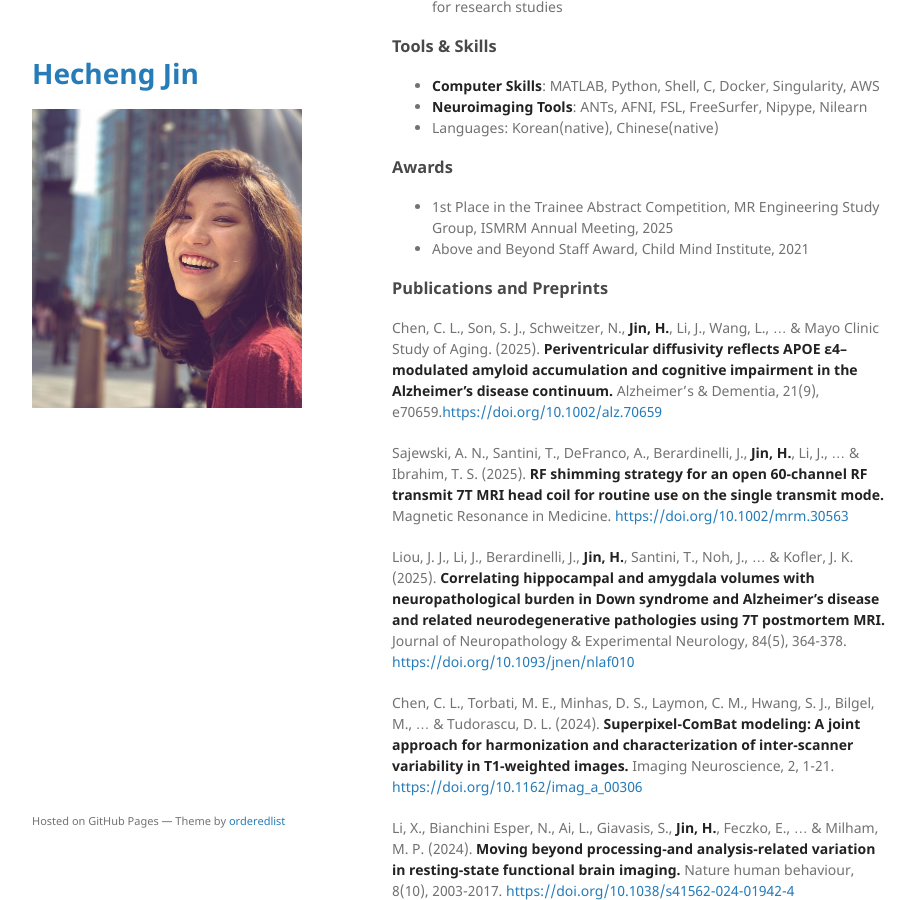
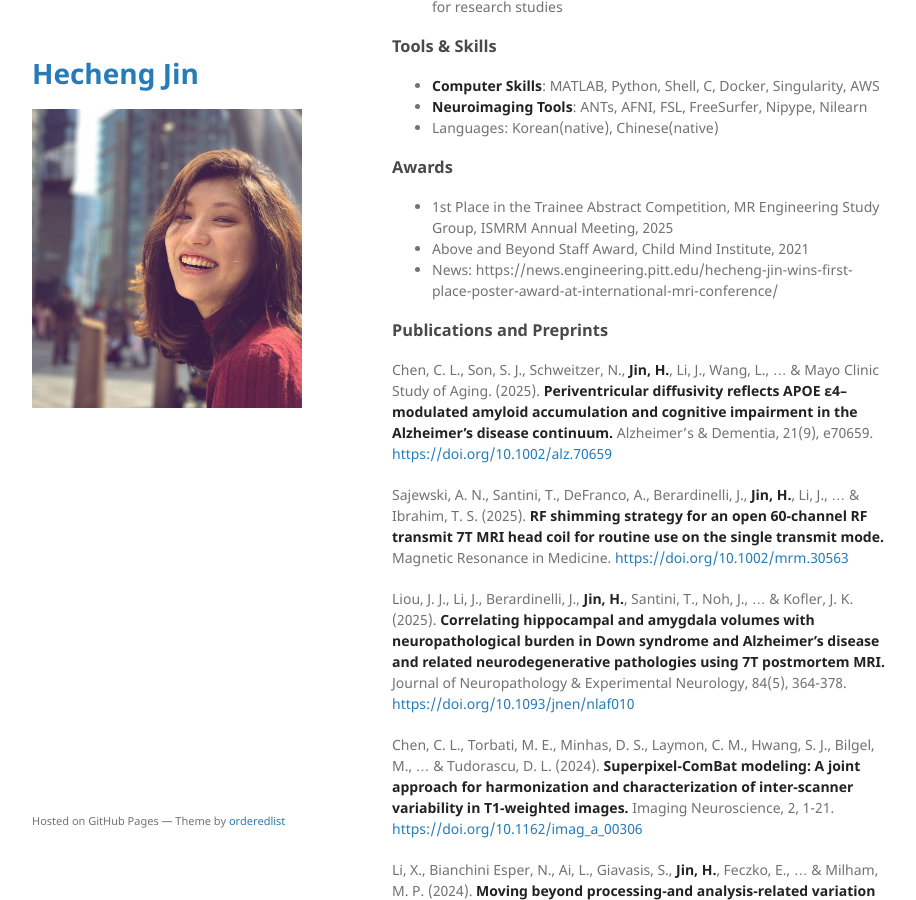
Before and after one commit to HechengJin0/hechengjin0.github.io, a Jekyll site: the page built from index.md, in a window 1280 px wide and 900 px high, scrolled down 822 px. Shown: the whole window, without its empty margins (178-1094 px from the left). Built offline with Jekyll 4.4.1, drawn with Linux system fonts in a browser that asks for light colours; the repository's description, which GitHub fills in, is left out; our own code applies the rules of GitHub Pages for plain Markdown files; part of the change alters nothing that is shown.

Commit message:
Update news

```diff
--- a/index.md
+++ b/index.md
@@ -35,10 +35,10 @@ My interdisciplinary background spans electromagnetic simulation, MRI coil proto
 ### Awards
 - 1st Place in the Trainee Abstract Competition, MR Engineering Study Group, ISMRM Annual Meeting, 2025
 - Above and Beyond Staff Award, Child Mind Institute, 2021
-
+- News: https://news.engineering.pitt.edu/hecheng-jin-wins-first-place-poster-award-at-international-mri-conference/
 
 ### Publications and Preprints
-Chen, C. L., Son, S. J., Schweitzer, N., **Jin, H.**, Li, J., Wang, L., ... & Mayo Clinic Study of Aging. (2025). **Periventricular diffusivity reflects APOE ε4–modulated amyloid accumulation and cognitive impairment in the Alzheimer's disease continuum.** Alzheimer's & Dementia, 21(9), e70659.[https://doi.org/10.1002/alz.70659](https://doi.org/10.1002/alz.70659)
+Chen, C. L., Son, S. J., Schweitzer, N., **Jin, H.**, Li, J., Wang, L., ... & Mayo Clinic Study of Aging. (2025). **Periventricular diffusivity reflects APOE ε4–modulated amyloid accumulation and cognitive impairment in the Alzheimer's disease continuum.** Alzheimer's & Dementia, 21(9), e70659. [https://doi.org/10.1002/alz.70659](https://doi.org/10.1002/alz.70659)
 
 Sajewski, A. N., Santini, T., DeFranco, A., Berardinelli, J., **Jin, H.**, Li, J., ... & Ibrahim, T. S. (2025). **RF shimming strategy for an open 60‐channel RF transmit 7T MRI head coil for routine use on the single transmit mode.** Magnetic Resonance in Medicine. [https://doi.org/10.1002/mrm.30563](https://doi.org/10.1002/mrm.30563)
 
```
